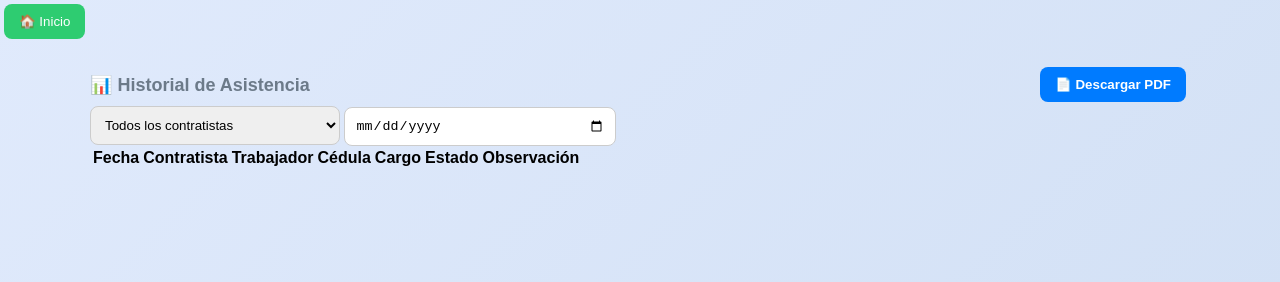
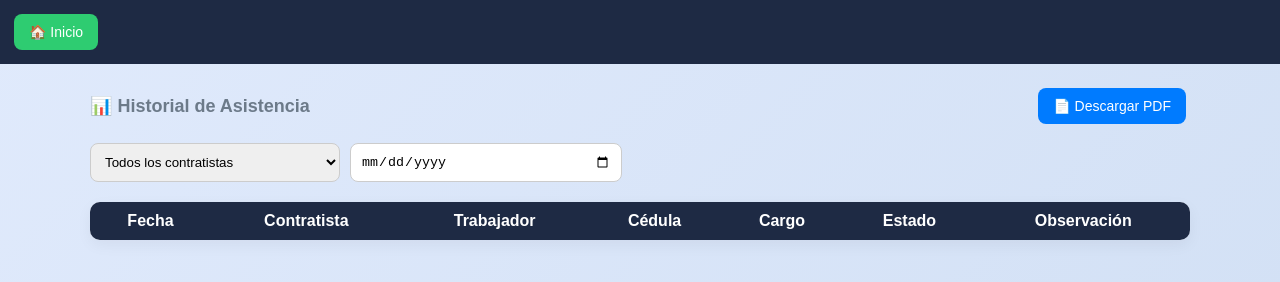
Before and after one commit to villo33/promotora-canoes, a website: page public/historial.html in a window 1280 px wide. Drawn offline with nearby package versions, Linux system fonts and the light colour scheme; no server answers.

Commit message:
css actualizado

```diff
--- a/public/style.css
+++ b/public/style.css
@@ -1,3 +1,7 @@
+/* =========================
+   BASE GENERAL
+========================= */
+
 body{
   margin:0;
   font-family: Arial, sans-serif;
@@ -5,7 +9,10 @@ body{
   min-height:100vh;
 }
 
-/* panel central */
+/* =========================
+   INDEX / DASHBOARD
+========================= */
+
 .wrapper{
   width:100%;
   display:flex;
@@ -23,7 +30,6 @@ body{
   text-align:center;
 }
 
-/* títulos */
 h1{
   margin:0;
   font-size:28px;
@@ -36,7 +42,6 @@ h2{
   color:#6c7a89;
 }
 
-/* menú */
 .menu{
   display:grid;
   grid-template-columns:repeat(auto-fit, minmax(180px,1fr));
@@ -44,9 +49,8 @@ h2{
   margin-top:40px;
 }
 
-/* cards modernas */
 .card{
-  background: #f7f9fc;
+  background:#f7f9fc;
   border-radius:16px;
   padding:25px;
   cursor:pointer;
@@ -61,7 +65,6 @@ h2{
   box-shadow:0 10px 25px rgba(0,0,0,0.12);
 }
 
-/* texto dentro cards */
 .card h3{
   margin:0;
   color:#1e2a44;
@@ -72,7 +75,10 @@ h2{
   font-size:14px;
 }
 
-/* botones (los de otras pantallas no se rompen) */
+/* =========================
+   BOTONES GLOBALES
+========================= */
+
 button{
   padding:10px 15px;
   border:none;
@@ -80,13 +86,21 @@ button{
   cursor:pointer;
   color:white;
   margin:4px;
+  font-size:14px;
 }
 
-/* colores más suaves */
 .btn-guardar{ background:#4a90e2; }
 .btn-eliminar{ background:#e74c3c; }
 .btn-inicio{ background:#2ecc71; }
+.btn-pdf{ background:#007BFF; }
 
+.btn-pdf:hover{
+  background:#0056b3;
+}
+
+/* =========================
+   CRUD (CONTRATISTAS / TRABAJADORES)
+========================= */
 
 .container{
   width:90%;
@@ -95,18 +109,63 @@ button{
   padding:20px;
 }
 
-.btn-pdf{
-  background:#007BFF;
+/* barra superior */
+.top-bar{
+  background:#1e2a44;
+  padding:10px;
   color:white;
-  padding:10px 15px;
-  border-radius:8px;
-  border:none;
-  cursor:pointer;
-  font-weight:bold;
-  display:inline-block;
-  transition:0.2s;
+  display:flex;
+  align-items:center;
 }
 
-.btn-pdf:hover{
-  background:#0056b3;
+/* formulario */
+.form{
+  margin:15px 0;
+  display:flex;
+  flex-wrap:wrap;
+  gap:10px;
 }
+
+/* inputs y selects */
+input, select{
+  padding:10px;
+  border-radius:8px;
+  border:1px solid #ccc;
+  outline:none;
+}
+
+/* tabla general */
+table{
+  width:100%;
+  border-collapse:collapse;
+  margin-top:20px;
+  background:white;
+  border-radius:10px;
+  overflow:hidden;
+  box-shadow:0 5px 15px rgba(0,0,0,0.05);
+}
+
+th{
+  background:#1e2a44;
+  color:white;
+  padding:10px;
+}
+
+td{
+  padding:10px;
+  border-bottom:1px solid #eee;
+  text-align:center;
+}
+
+/* =========================
+   PLANILLA / ESTADOS
+========================= */
+
+.estado{
+  width:150px;
+}
+
+.obs,
+.observacion{
+  width:220px;
+}
```
